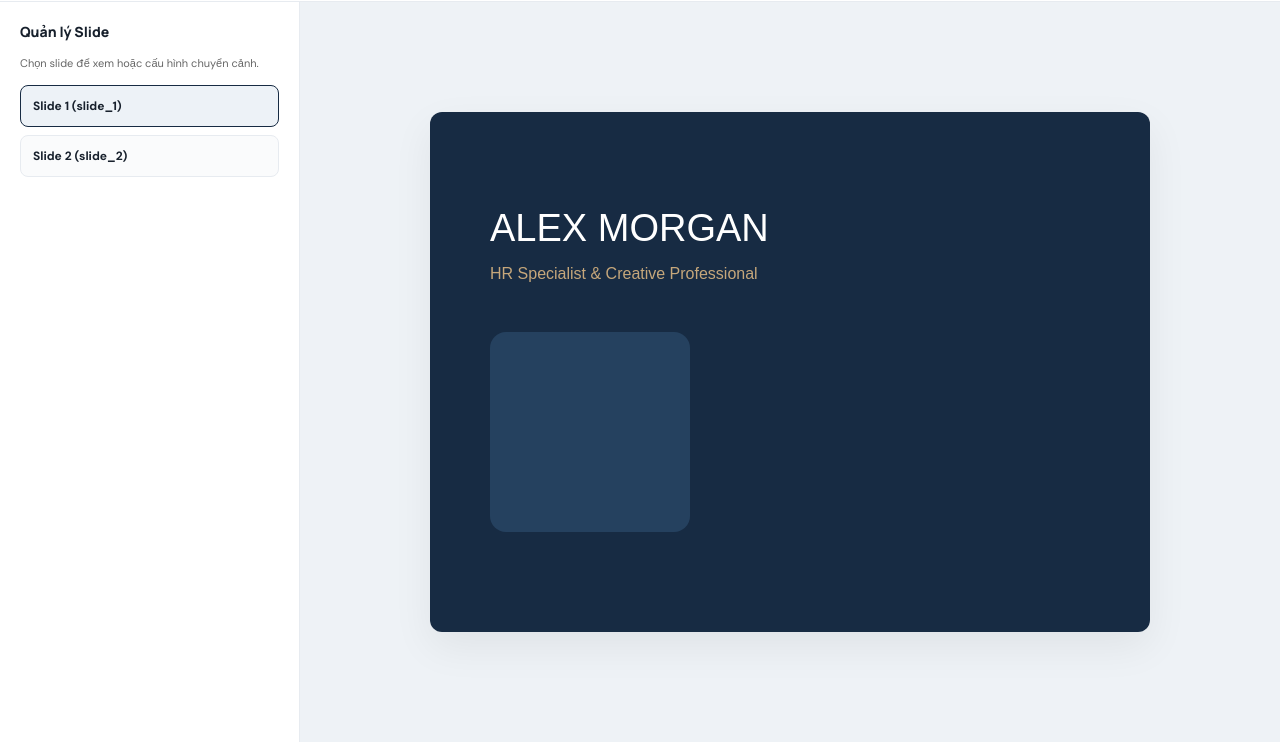
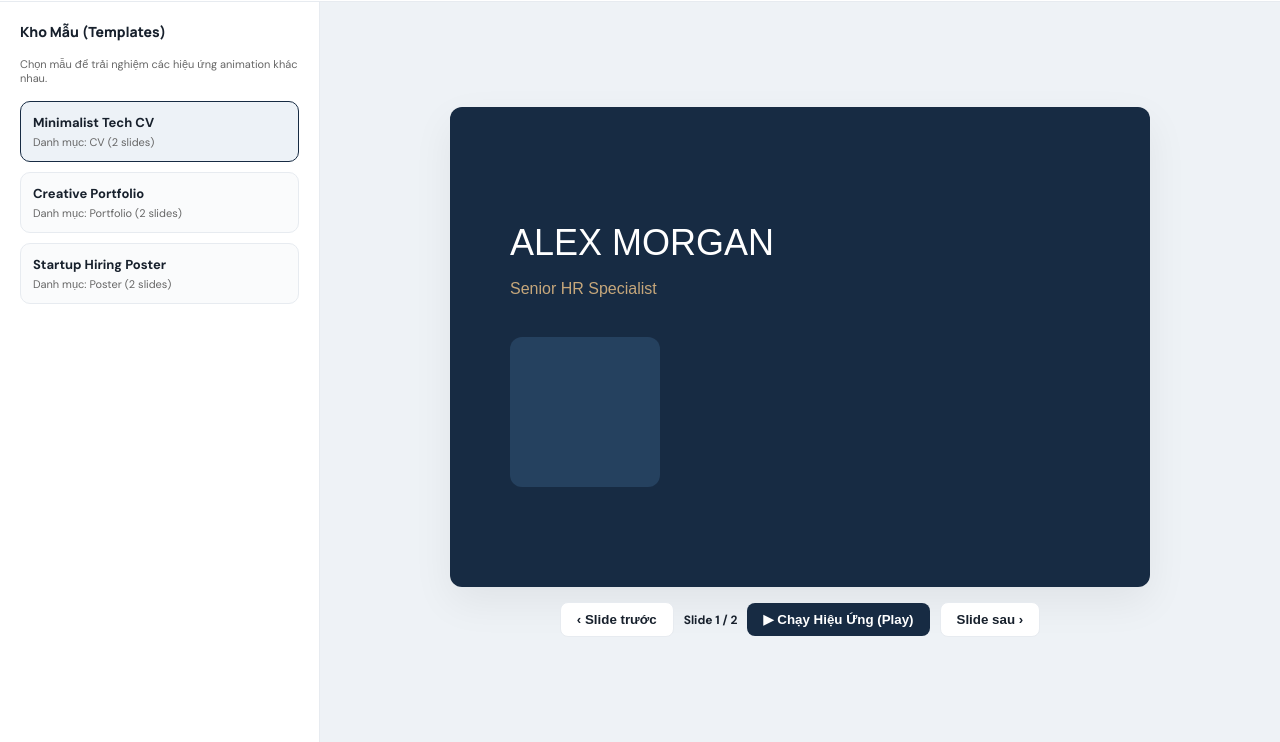
Before and after one commit to tovannghia27223-png/CANVIO, a plain HTML site: page index.html in a window 1280 px wide. Shown: the part 58-800 px from the top of the page. Drawn offline with nearby package versions, Linux system fonts and the light colour scheme.

Commit message:
Update index.html

```diff
--- a/index.html
+++ b/index.html
@@ -3,12 +3,11 @@
 <head>
 <meta charset="UTF-8">
 <meta name="viewport" content="width=device-width, initial-scale=1">
-<title>CANVIO — Canva + PPT Morph Studio</title>
-<!-- Thư viện Konva.js cho Canvas 2D -->
+<title>CANVIO — Pro Template & Multi-Animation Studio</title>
 <script src="https://unpkg.com/konva@9/konva.min.js"></script>
 <link href="https://fonts.googleapis.com/css2?family=DM+Sans:wght@400;700&family=Manrope:wght@700;800&display=swap" rel="stylesheet">
 <style>
-  :root{--navy:#172b43;--surface:#f5f7fa;--line:#e7ebf0;--ink:#17202c}
+  :root{--navy:#172b43;--surface:#f5f7fa;--line:#e7ebf0;--ink:#17202c;--gold:#c6a77b}
   *{box-sizing:border-box}body{margin:0;background:var(--surface);color:var(--ink);font-family:'DM Sans',sans-serif;display:flex;flex-direction:column;height:100vh}
   header{height:60px;background:#fff;border-bottom:1px solid var(--line);display:flex;align-items:center;justify-content:space-between;padding:0 24px}
   .brand{font:800 18px Manrope;letter-spacing:1.5px;color:var(--navy)}
@@ -16,183 +15,274 @@
   button{background:var(--navy);color:#fff;border:0;border-radius:8px;padding:9px 16px;font-weight:700;cursor:pointer;transition:.2s}
   button:hover{opacity:.9}
   button.secondary{background:#fff;color:var(--ink);border:1px solid var(--line)}
-  .main-container{flex:1;display:grid;grid-template-columns:300px 1fr;overflow:hidden}
-  .sidebar{background:#fff;border-right:1px solid var(--line);padding:20px;display:flex;flex-direction:column;gap:15px}
+  .main-container{flex:1;display:grid;grid-template-columns:320px 1fr;overflow:hidden}
+  .sidebar{background:#fff;border-right:1px solid var(--line);padding:20px;display:flex;flex-direction:column;gap:16px;overflow-y:auto}
   .sidebar h3{font:800 14px Manrope;margin:0}
-  .slide-list{display:flex;flex-direction:column;gap:8px;overflow-y:auto;flex:1}
-  .slide-thumb{padding:12px;border:1px solid var(--line);border-radius:8px;cursor:pointer;background:#fafbfc;font-size:12px;font-weight:700}
-  .slide-thumb.active{border-color:var(--navy);background:#edf2f7}
-  .stage-area{display:grid;place-items:center;padding:20px;overflow:auto;background:#eef2f6}
+  .template-grid{display:grid;grid-template-columns:1fr;gap:10px}
+  .template-card{padding:12px;border:1px solid var(--line);border-radius:10px;cursor:pointer;background:#fafbfc;transition:.2s;text-align:left}
+  .template-card:hover,.template-card.active{border-color:var(--navy);background:#edf2f7}
+  .template-card h4{margin:0 0 4px;font-size:13px;font-weight:800}
+  .template-card p{margin:0;font-size:11px;color:#666}
+  .stage-area{display:flex;flex-direction:column;align-items:center;justify-content:center;padding:20px;overflow:auto;background:#eef2f6}
   #konva-stage-container{background:#fff;box-shadow:0 15px 40px #00000010;border-radius:12px;overflow:hidden}
+  .stage-controls{margin-top:15px;display:flex;gap:10px;align-items:center}
 </style>
 </head>
 <body>
 
 <header>
-  <div class="brand">✦ CANVIO STUDIO</div>
+  <div class="brand">✦ CANVIO CREATIVE STUDIO</div>
   <div class="toolbar">
-    <span id="slide-indicator" style="font-size:12px; font-weight:700; margin-right:10px;">Slide 1 / 2</span>
-    <button class="secondary" id="btn-prev">‹ Trước</button>
-    <button id="btn-play-morph">✨ Chạy Morph & Fade</button>
-    <button class="secondary" id="btn-next">Sau ›</button>
+    <span id="active-template-name" style="font-size:12px; font-weight:700; color:#555;">Đang chọn: Minimalist CV</span>
   </div>
 </header>
 
 <div class="main-container">
   <aside class="sidebar">
-    <h3>Quản lý Slide</h3>
-    <p style="font-size:11px;color:#666;margin:0">Chọn slide để xem hoặc cấu hình chuyển cảnh.</p>
-    <div class="slide-list" id="slide-list">
-      <!-- Danh sách slide render bằng JS -->
+    <h3>Kho Mẫu (Templates)</h3>
+    <p style="font-size:11px;color:#666;margin:0">Chọn mẫu để trải nghiệm các hiệu ứng animation khác nhau.</p>
+    <div class="template-grid" id="template-list">
+      <!-- Render bằng JavaScript -->
     </div>
   </aside>
+
   <main class="stage-area">
     <div id="konva-stage-container"></div>
+    <div class="stage-controls">
+      <button class="secondary" id="btn-prev">‹ Slide trước</button>
+      <span id="slide-indicator" style="font-size:12px; font-weight:700;">Slide 1 / 2</span>
+      <button id="btn-play-animation">▶ Chạy Hiệu Ứng (Play)</button>
+      <button class="secondary" id="btn-next">Slide sau ›</button>
+    </div>
   </main>
 </div>
 
 <script>
-// Cấu trúc dữ liệu dự án mẫu (Mỗi slide chứa các phần tử có chung morphId để chạy hiệu ứng Morph)
-const projectData = {
+// 1. KHO MẪU (TEMPLATES) VỚI CÁC KIỂU ANIMATION KHÁC NHAU (Morph, Fade, Zoom, Slide)
+const templatesLibrary = [
+  {
+    id: "cv_minimal",
+    name: "Minimalist Tech CV",
+    category: "CV",
     slides: [
       {
-      id: "slide_1",
         background: "#172b43",
         elements: [
-        { morphId: "title", type: "text", text: "ALEX MORGAN", x: 60, y: 100, fontSize: 38, fill: "#ffffff", width: 500 },
-        { morphId: "role", type: "text", text: "HR Specialist & Creative Professional", x: 60, y: 155, fontSize: 16, fill: "#c6a77b", width: 400 },
-        { morphId: "card", type: "rect", x: 60, y: 220, width: 200, height: 200, fill: "#25415f", cornerRadius: 16 }
+          { morphId: "name", type: "text", text: "ALEX MORGAN", x: 60, y: 120, fontSize: 36, fill: "#ffffff", animation: "fade-up" },
+          { morphId: "role", type: "text", text: "Senior HR Specialist", x: 60, y: 175, fontSize: 16, fill: "#c6a77b", animation: "fade-left" },
+          { morphId: "box", type: "rect", x: 60, y: 230, width: 150, height: 150, fill: "#25415f", cornerRadius: 12, animation: "zoom-in" }
         ]
       },
       {
-      id: "slide_2",
-      background: "#f8fafc",
+        background: "#ffffff",
         elements: [
-        { morphId: "title", type: "text", text: "ALEX MORGAN", x: 400, y: 60, fontSize: 22, fill: "#172b43", width: 300 },
-        { morphId: "role", type: "text", text: "HR Specialist & Creative Professional", x: 400, y: 90, fontSize: 12, fill: "#7e8997", width: 300 },
-        { morphId: "card", type: "rect", x: 60, y: 60, width: 310, height: 400, fill: "#c6a77b", cornerRadius: 12 }
+          { morphId: "name", type: "text", text: "ALEX MORGAN", x: 400, y: 60, fontSize: 22, fill: "#172b43", animation: "morph" },
+          { morphId: "role", type: "text", text: "Senior HR Specialist", x: 400, y: 90, fontSize: 12, fill: "#7e8997", animation: "morph" },
+          { morphId: "box", type: "rect", x: 60, y: 60, width: 310, height: 380, fill: "#c6a77b", cornerRadius: 12, animation: "morph" }
         ]
       }
     ]
-};
+  },
+  {
+    id: "portfolio_creative",
+    name: "Creative Portfolio",
+    category: "Portfolio",
+    slides: [
+      {
+        background: "#0f172a",
+        elements: [
+          { morphId: "title", type: "text", text: "CREATIVE WORKS", x: 60, y: 140, fontSize: 40, fill: "#f8fafc", animation: "slide-right" },
+          { morphId: "subtitle", type: "text", text: "Showcasing digital experiences & design systems.", x: 60, y: 200, fontSize: 16, fill: "#94a3b8", animation: "fade-up" }
+        ]
+      },
+      {
+        background: "#f8fafc",
+        elements: [
+          { morphId: "title", type: "text", text: "CREATIVE WORKS", x: 60, y: 50, fontSize: 24, fill: "#0f172a", animation: "morph" },
+          { morphId: "subtitle", type: "text", text: "Showcasing digital experiences & design systems.", x: 60, y: 80, fontSize: 12, fill: "#64748b", animation: "morph" },
+          { morphId: "card1", type: "rect", x: 60, y: 130, width: 280, height: 260, fill: "#38bdf8", cornerRadius: 16, animation: "bounce" },
+          { morphId: "card2", type: "rect", x: 370, y: 130, width: 280, height: 260, fill: "#c084fc", cornerRadius: 16, animation: "bounce" }
+        ]
+      }
+    ]
+  },
+  {
+    id: "poster_hiring",
+    name: "Startup Hiring Poster",
+    category: "Poster",
+    slides: [
+      {
+        background: "#fef3c7",
+        elements: [
+          { morphId: "headline", type: "text", text: "WE'RE HIRING!", x: 60, y: 100, fontSize: 50, fill: "#b45309", animation: "zoom-in" },
+          { morphId: "desc", type: "text", text: "Join our fast-growing product team in HCMC.", x: 60, y: 180, fontSize: 18, fill: "#78350f", animation: "fade-up" }
+        ]
+      },
+      {
+        background: "#b45309",
+        elements: [
+          { morphId: "headline", type: "text", text: "WE'RE HIRING!", x: 60, y: 60, fontSize: 26, fill: "#fef3c7", animation: "morph" },
+          { morphId: "desc", type: "text", text: "Join our fast-growing product team in HCMC.", x: 60, y: 100, fontSize: 12, fill: "#fde68a", animation: "morph" },
+          { morphId: "badge", type: "rect", x: 60, y: 160, width: 600, height: 240, fill: "#fef3c7", cornerRadius: 16, animation: "fade-up" }
+        ]
+      }
+    ]
+  }
+];
 
-class CanvioMorphEngine {
+// 2. ANIMATION & MORPH ENGINE
+class CanvioStudioEngine {
   constructor(containerId, width, height) {
     this.stage = new Konva.Stage({ container: containerId, width, height });
     this.layer = new Konva.Layer();
     this.stage.add(this.layer);
-    this.currentIdx = 0;
+    this.currentTemplate = templatesLibrary[0];
+    this.currentSlideIdx = 0;
   }
 
-  loadSlide(index, animateIn = false) {
-    this.currentIdx = index;
+  loadTemplate(template) {
+    this.currentTemplate = template;
+    this.currentSlideIdx = 0;
+    this.renderSlide(0, false);
+  }
+
+  renderSlide(index, playAnim = false) {
+    this.currentSlideIdx = index;
     this.layer.destroyChildren();
-    const slide = projectData.slides[index];
+    const slide = this.currentTemplate.slides[index];
     if (!slide) return;
 
-    // Nền slide
+    // Nền
     const bg = new Konva.Rect({ x: 0, y: 0, width: this.stage.width(), height: this.stage.height(), fill: slide.background });
     this.layer.add(bg);
 
     slide.elements.forEach((el, i) => {
       let node;
-      const initAlpha = animateIn ? 0 : 1;
-      const initY = animateIn ? el.y + 15 : el.y;
+      let cfg = { ...el, name: el.morphId };
 
-      const cfg = { ...el, y: initY, opacity: initAlpha, name: el.morphId };
+      // Thiết lập trạng thái ban đầu nếu chạy animation xuất hiện
+      if (playAnim) {
+        if (el.animation === "fade-up") { cfg.opacity = 0; cfg.y = el.y + 30; }
+        else if (el.animation === "zoom-in") { cfg.opacity = 0; cfg.scaleX = 0.2; cfg.scaleY = 0.2; }
+        else if (el.animation === "slide-right") { cfg.opacity = 0; cfg.x = el.x - 50; }
+        else { cfg.opacity = 0; }
+      }
+
       if (el.type === 'text') node = new Konva.Text(cfg);
       else if (el.type === 'rect') node = new Konva.Rect(cfg);
 
       if (node) {
         this.layer.add(node);
-        if (animateIn) {
-          new Konva.Tween({ node, duration: 0.7, y: el.y, opacity: 1, easing: Konva.Easings.EaseOut, delay: i * 0.08 }).play();
+        if (playAnim) {
+          new Konva.Tween({
+            node, duration: 0.8,
+            x: el.x, y: el.y, opacity: 1,
+            scaleX: 1, scaleY: 1,
+            easing: Konva.Easings.EaseOut,
+            delay: i * 0.1
+          }).play();
         }
       }
     });
+
     this.layer.draw();
-    updateUIState();
+    updateUI();
   }
 
-  morphTo(targetIndex) {
-    const toSlide = projectData.slides[targetIndex];
+  nextSlide() {
+    let nextIdx = (this.currentSlideIdx + 1) % this.currentTemplate.slides.length;
+    this.transitionTo(nextIdx);
+  }
+
+  prevSlide() {
+    let prevIdx = (this.currentSlideIdx - 1 + this.currentTemplate.slides.length) % this.currentTemplate.slides.length;
+    this.transitionTo(prevIdx);
+  }
+
+  // Chuyển slide kết hợp Morph & các hiệu ứng động
+  transitionTo(targetIndex) {
+    const toSlide = this.currentTemplate.slides[targetIndex];
     if (!toSlide) return;
 
     const existingNodes = this.layer.getChildren().filter(n => n.name());
 
-    // 1. Morph các phần tử cũ sang vị trí/thuộc tính mới ở slide đích
+    // 1. Morph các phần tử cũ
     existingNodes.forEach(node => {
       const target = toSlide.elements.find(e => e.morphId === node.name());
       if (target) {
         new Konva.Tween({
           node, duration: 1.0, easing: Konva.Easings.EaseInOut,
           x: target.x, y: target.y, width: target.width, height: target.height,
-          fill: target.fill, fontSize: target.fontSize || node.fontSize(), opacity: 1
+          fill: target.fill, fontSize: target.fontSize || node.fontSize(), opacity: 1, scaleX: 1, scaleY: 1
         }).play();
       } else {
-        new Konva.Tween({ node, duration: 0.4, opacity: 0 }).play();
+        new Konva.Tween({ node, duration: 0.3, opacity: 0 }).play();
       }
     });
 
-    // 2. Fade-in các phần tử hoàn toàn mới xuất hiện ở slide đích
+    // 2. Đưa các phần tử mới vào với hiệu ứng animation
     toSlide.elements.forEach((target, i) => {
       const existed = existingNodes.some(n => n.name() === target.morphId);
       if (!existed) {
         let newNode;
-        const cfg = { ...target, opacity: 0, y: target.y + 20, name: target.morphId };
+        let cfg = { ...target, opacity: 0, name: target.morphId };
+
+        if (target.animation === "bounce") { cfg.scaleX = 0; cfg.scaleY = 0; }
+        else { cfg.y = target.y + 20; }
+
         if (target.type === 'text') newNode = new Konva.Text(cfg);
         else if (target.type === 'rect') newNode = new Konva.Rect(cfg);
 
         if (newNode) {
           this.layer.add(newNode);
-          new Konva.Tween({ node: newNode, duration: 0.8, y: target.y, opacity: 1, easing: Konva.Easings.EaseOut, delay: 0.3 + (i * 0.1) }).play();
+          new Konva.Tween({
+            node: newNode, duration: 0.8,
+            x: target.x, y: target.y, opacity: 1, scaleX: 1, scaleY: 1,
+            easing: Konva.Easings.BackEaseOut,
+            delay: 0.2 + (i * 0.08)
+          }).play();
         }
       }
     });
 
-    // Morph màu nền
+    // Đổi màu nền mượt mà
     const bgNode = this.layer.getChildren()[0];
     if (bgNode) {
       new Konva.Tween({ node: bgNode, duration: 1.0, fill: toSlide.background }).play();
     }
 
-    this.currentIdx = targetIndex;
-    updateUIState();
+    this.currentSlideIdx = targetIndex;
+    updateUI();
   }
 }
 
-// Khởi tạo ứng dụng
-const engine = new CanvioMorphEngine("konva-stage-container", 720, 520);
-engine.loadSlide(0, false);
+// Khởi chạy ứng dụng
+const studio = new CanvioStudioEngine("konva-stage-container", 700, 480);
+studio.loadTemplate(templatesLibrary[0]);
 
-function updateUIState() {
-  document.getElementById("slide-indicator").textContent = `Slide ${engine.currentIdx + 1} / ${projectData.slides.length}`;
-  document.querySelectorAll(".slide-thumb").forEach((el, idx) => {
-    el.classList.toggle("active", idx === engine.currentIdx);
+// Render danh sách Template bên Sidebar
+const templateListEl = document.getElementById("template-list");
+templatesLibrary.forEach((tpl, idx) => {
+  const card = document.createElement("div");
+  card.className = `template-card ${idx === 0 ? 'active' : ''}`;
+  card.innerHTML = `<h4>${tpl.name}</h4><p>Danh mục: ${tpl.category} (${tpl.slides.length} slides)</p>`;
+  card.onclick = () => {
+    document.querySelectorAll(".template-card").forEach(c => c.classList.remove("active"));
+    card.classList.add("active");
+    document.getElementById("active-template-name").textContent = `Đang chọn: ${tpl.name}`;
+    studio.loadTemplate(tpl);
+  };
+  templateListEl.appendChild(card);
 });
+
+function updateUI() {
+  document.getElementById("slide-indicator").textContent = `Slide ${studio.currentSlideIdx + 1} / ${studio.currentTemplate.slides.length}`;
 }
 
-// Render danh sách slide ở Sidebar
-const listEl = document.getElementById("slide-list");
-projectData.slides.forEach((s, idx) => {
-  const item = document.createElement("div");
-  item.className = `slide-thumb ${idx === 0 ? 'active' : ''}`;
-  item.textContent = `Slide ${idx + 1} (${s.id})`;
-  item.onclick = () => engine.morphTo(idx);
-  listEl.appendChild(item);
-});
-
-// Gắn sự kiện nút bấm
-document.getElementById("btn-prev").onclick = () => {
-  if (engine.currentIdx > 0) engine.morphTo(engine.currentIdx - 1);
-};
-document.getElementById("btn-next").onclick = () => {
-  if (engine.currentIdx < projectData.slides.length - 1) engine.morphTo(engine.currentIdx + 1);
-};
-document.getElementById("btn-play-morph").onclick = () => {
-  let next = (engine.currentIdx + 1) % projectData.slides.length;
-  engine.morphTo(next);
-};
+// Gắn sự kiện nút bấm điều khiển
+document.getElementById("btn-next").onclick = () => studio.nextSlide();
+document.getElementById("btn-prev").onclick = () => studio.prevSlide();
+document.getElementById("btn-play-animation").onclick = () => studio.renderSlide(studio.currentSlideIdx, true);
 </script>
 </body>
 </html>
```
Lines whose indentation alone changed are shown as unchanged.
